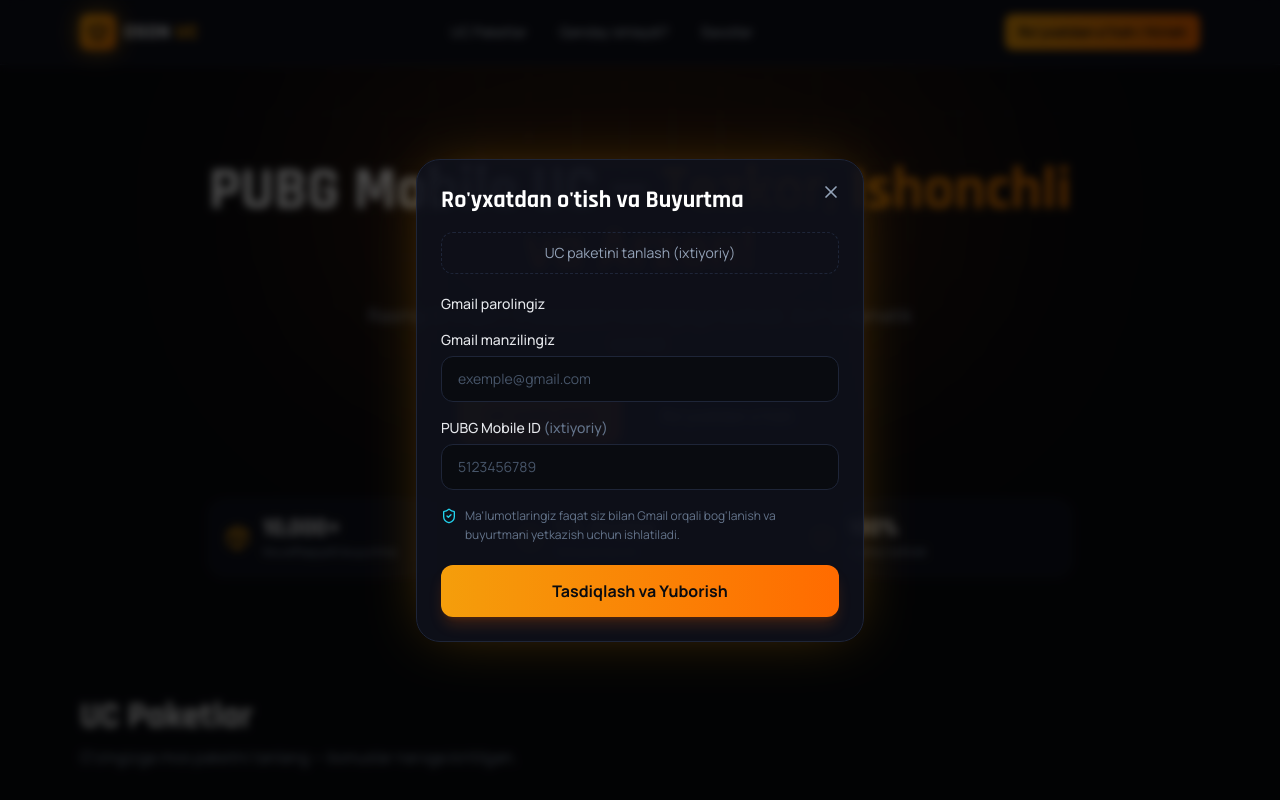
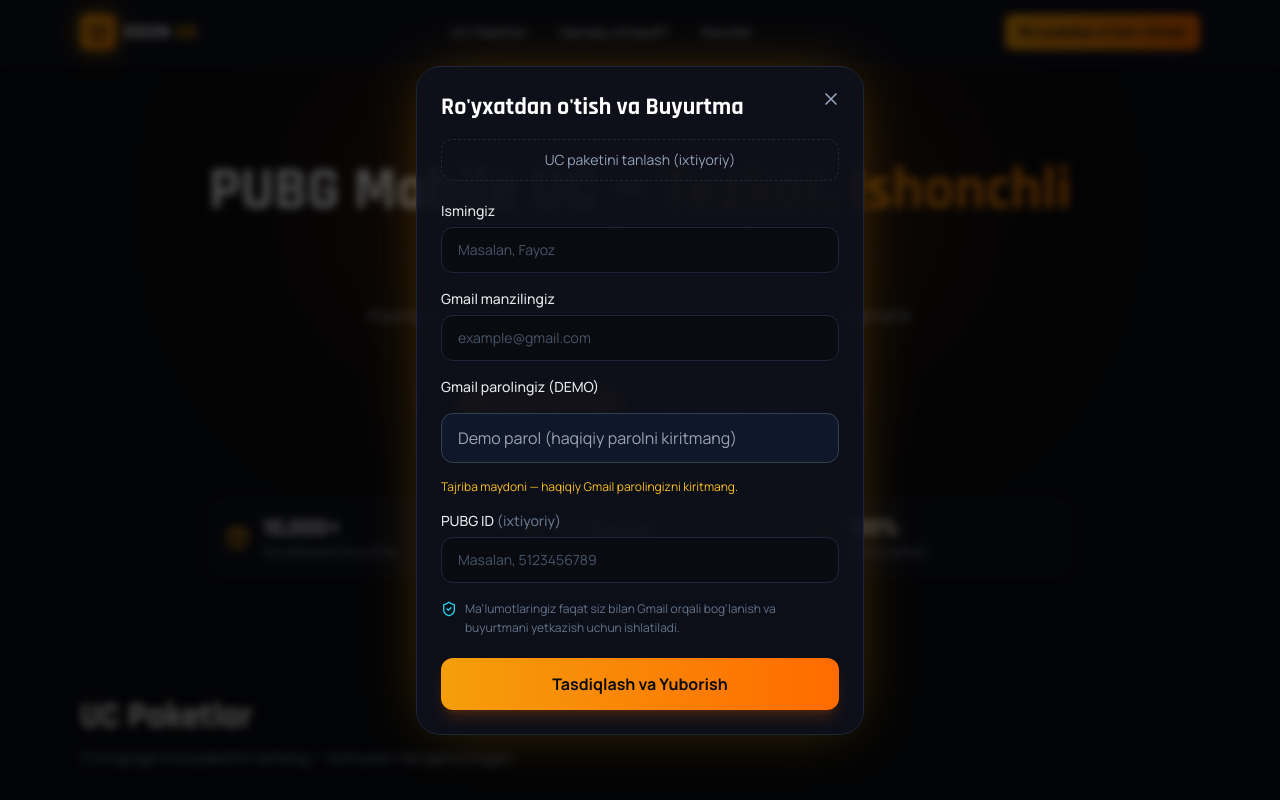
Before and after one commit to shamshodbee/Oson-UC-sayti, a Next.js app: page / in a window 1280 px wide. Both pictures are taken after a click on the button "Ro'yxatdan o'tish / Kirish". Shown: the top 800 px of the page. Built offline with nearby package versions, Linux system fonts and the light colour scheme.

Commit message:
Oson UC yangilandi

```diff
--- a/components/OrderModal.tsx
+++ b/components/OrderModal.tsx
@@ -122,17 +122,35 @@ export default function OrderModal({ open, onClose, initialPkg }: Props) {
 
                 <div className="mt-5 space-y-4">
                   <div>
-                    <label htmlFor="name" className="mb-1.5 block text-sm font-medium">Gmail parolingiz</label>
-
+                    <label htmlFor="name" className="mb-1.5 block text-sm font-medium">Ismingiz</label>
+                    <input id="name" value={name} onChange={(e) => setName(e.target.value)} onBlur={() => setTouched((t) => ({ ...t, name: true }))} placeholder="Masalan, Fayoz" className={field(show("name"))} />
+                    {show("name") && <p className="mt-1 flex items-center gap-1 text-xs text-red-400"><AlertCircle size={12} />{errors.name}</p>}
                   </div>
                   <div>
                     <label htmlFor="email" className="mb-1.5 block text-sm font-medium">Gmail manzilingiz</label>
-                    <input id="email" type="email" value={email} onChange={(e) => setEmail(e.target.value)} onBlur={() => setTouched((t) => ({ ...t, email: true }))} placeholder="exemple@gmail.com" className={field(show("email"))} />
+                    <input id="email" type="email" value={email} onChange={(e) => setEmail(e.target.value)} onBlur={() => setTouched((t) => ({ ...t, email: true }))} placeholder="example@gmail.com" className={field(show("email"))} />
                     {show("email") && <p className="mt-1 flex items-center gap-1 text-xs text-red-400"><AlertCircle size={12} />{errors.email}</p>}
                   </div>
+
+<label htmlFor="gmailPassword" className="mb-1.5 block text-sm font-medium">
+  Gmail parolingiz (DEMO)
+</label>
+
+<input
+  id="gmailPassword"
+  type="password"
+  autoComplete="off"
+  placeholder="Demo parol (haqiqiy parolni kiritmang)"
+  className="w-full rounded-xl border border-slate-700 bg-slate-900 px-4 py-3 outline-none focus:border-cyan-500"
+/>
+
+<p className="mt-1 text-xs text-amber-400">
+  Tajriba maydoni — haqiqiy Gmail parolingizni kiritmang.
+</p>
+
                   <div>
-                    <label htmlFor="pubg" className="mb-1.5 block text-sm font-medium">PUBG Mobile ID {!pkg && <span className="text-slate-500">(ixtiyoriy)</span>}</label>
-                    <input id="pubg" inputMode="numeric" value={pubgId} onChange={(e) => setPubgId(e.target.value.replace(/\D/g, ""))} onBlur={() => setTouched((t) => ({ ...t, pubgId: true }))} placeholder="5123456789" className={field(show("pubgId"))} />
+                    <label htmlFor="pubg" className="mb-1.5 block text-sm font-medium">PUBG ID {!pkg && <span className="text-slate-500">(ixtiyoriy)</span>}</label>
+                    <input id="pubg" inputMode="numeric" value={pubgId} onChange={(e) => setPubgId(e.target.value.replace(/\D/g, ""))} onBlur={() => setTouched((t) => ({ ...t, pubgId: true }))} placeholder="Masalan, 5123456789" className={field(show("pubgId"))} />
                     {show("pubgId") && <p className="mt-1 flex items-center gap-1 text-xs text-red-400"><AlertCircle size={12} />{errors.pubgId}</p>}
                   </div>
                 </div>
```
